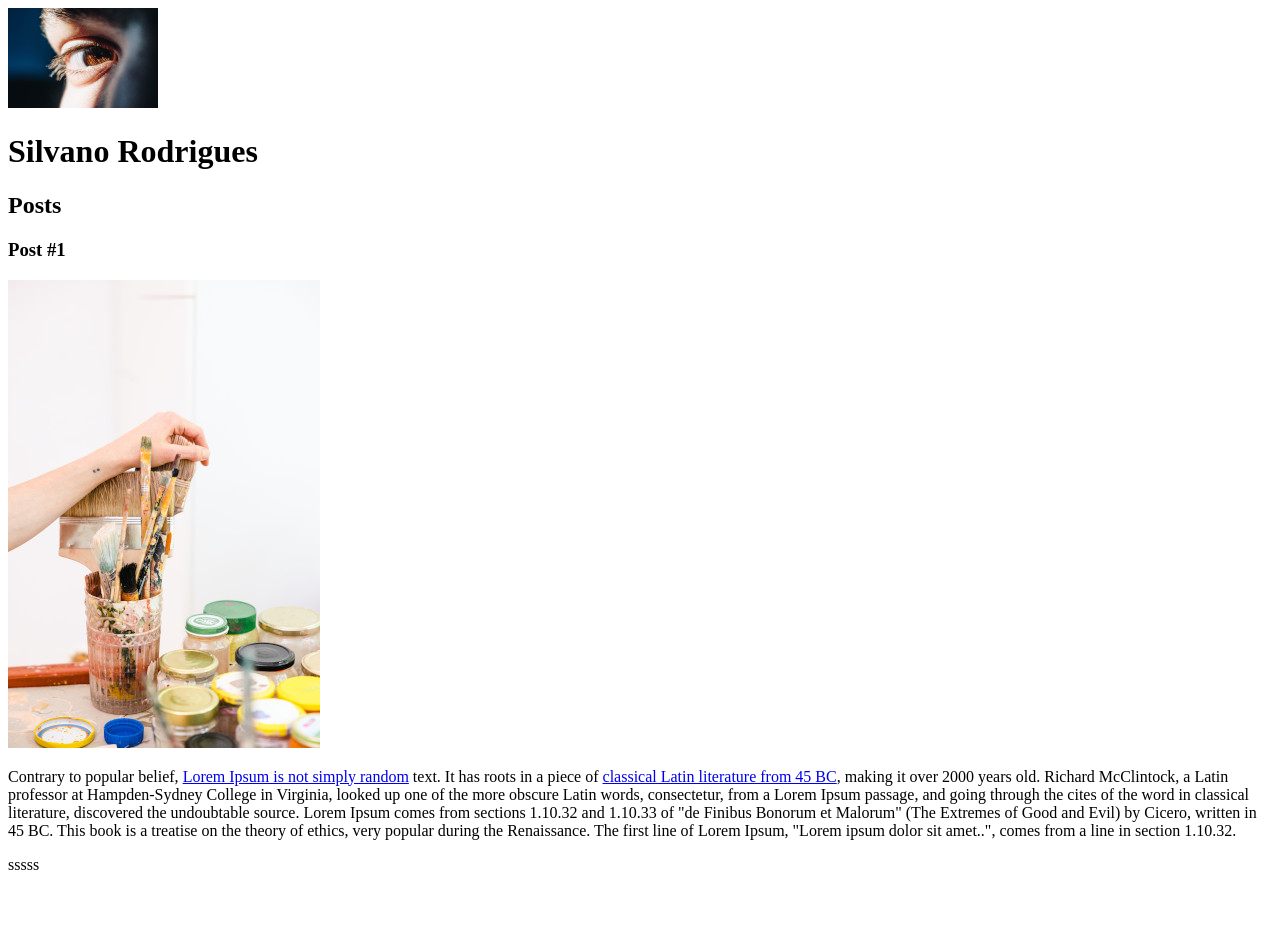
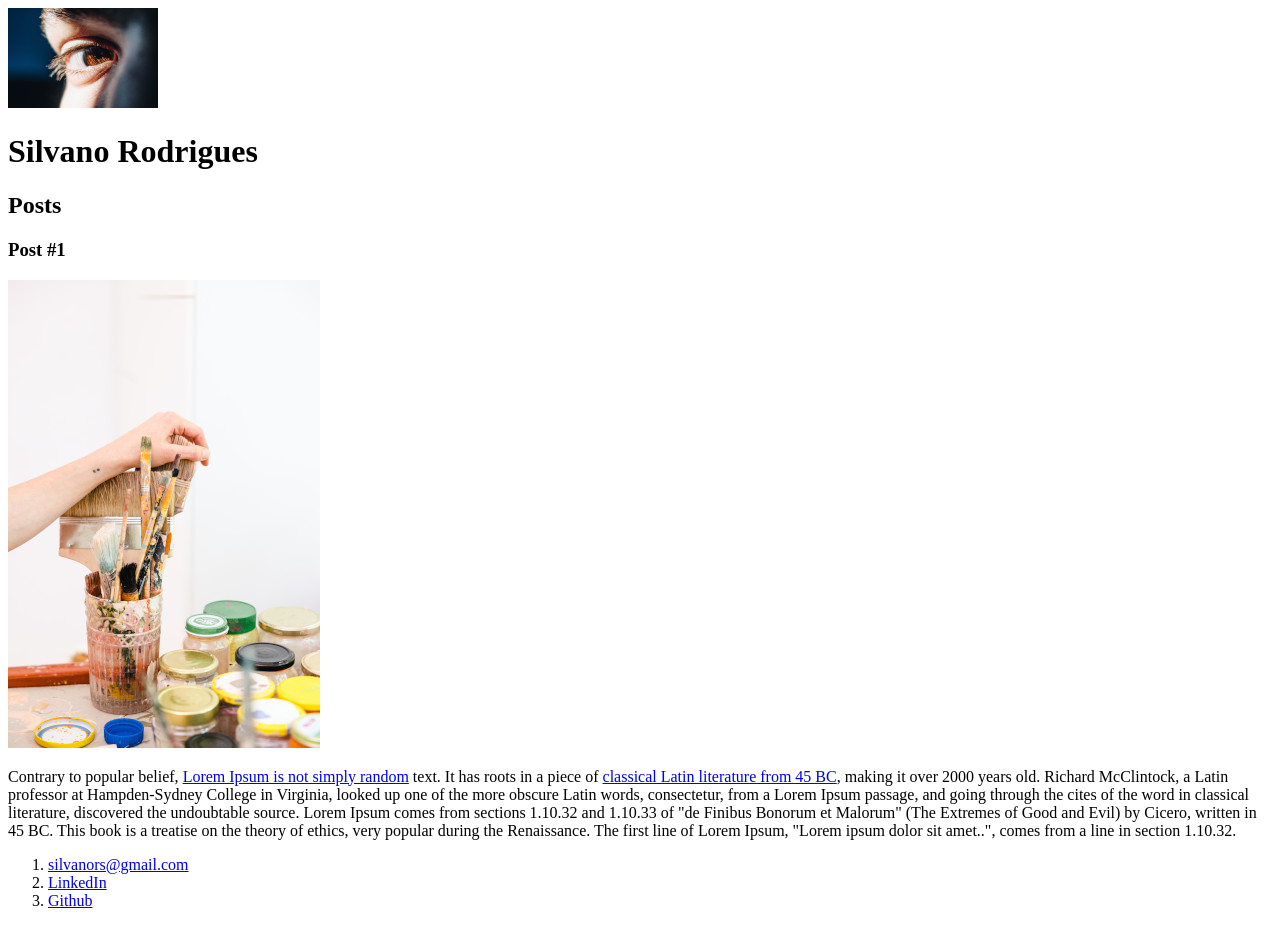
Before and after one commit to Silvanors/HTML-CSS3-JS, a plain HTML site: page Curso HTML5/index.html in a window 1280 px wide. Before the commit the page ends 890 px from the top, so only its background shows below. Drawn offline with Linux system fonts and the light colour scheme.

Commit message:
Documento final da aula de html

```diff
--- a/Curso HTML5/index.html
+++ b/Curso HTML5/index.html
@@ -32,6 +32,18 @@
                     </header>
                 </article>
             </section>
-            <footer><p> sssss</p></footer>
+            <footer>
+                <ol>
+                    <li>
+                        <a href="mailton:silvanors@gmail.com" target="_blank">silvanors@gmail.com</a>
+                    </li>
+                    <li>
+                        <a href="https://www.linkedin.com/in/silvano-rodrigues-da-silva-504b2b159/" target="_blank">LinkedIn</a>
+                    </li>
+                    <li>
+                        <a href="https://github.com/Silvanors" target="_blank">Github</a>
+                    </li>
+                </ol>
+            </footer>
         </body>
     </html>
```
